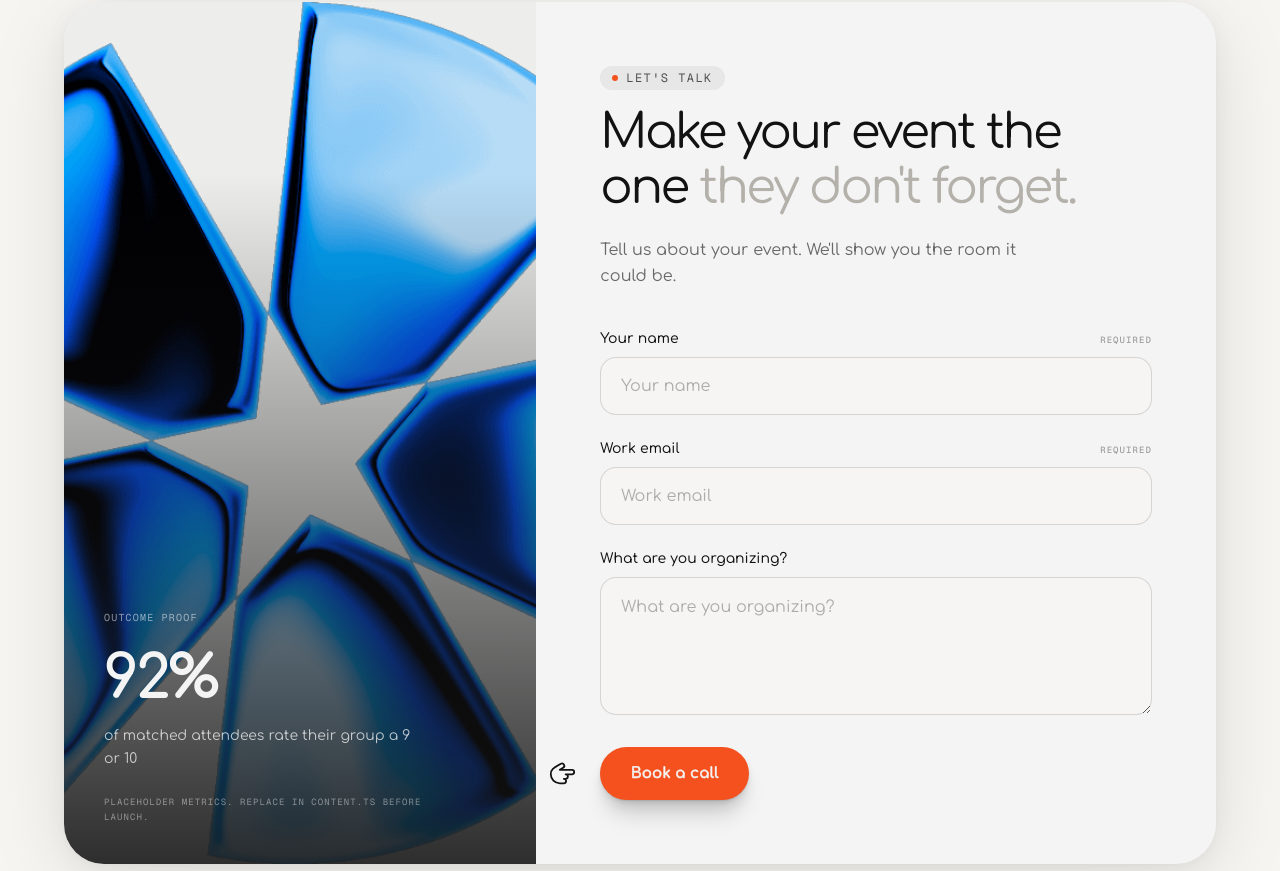
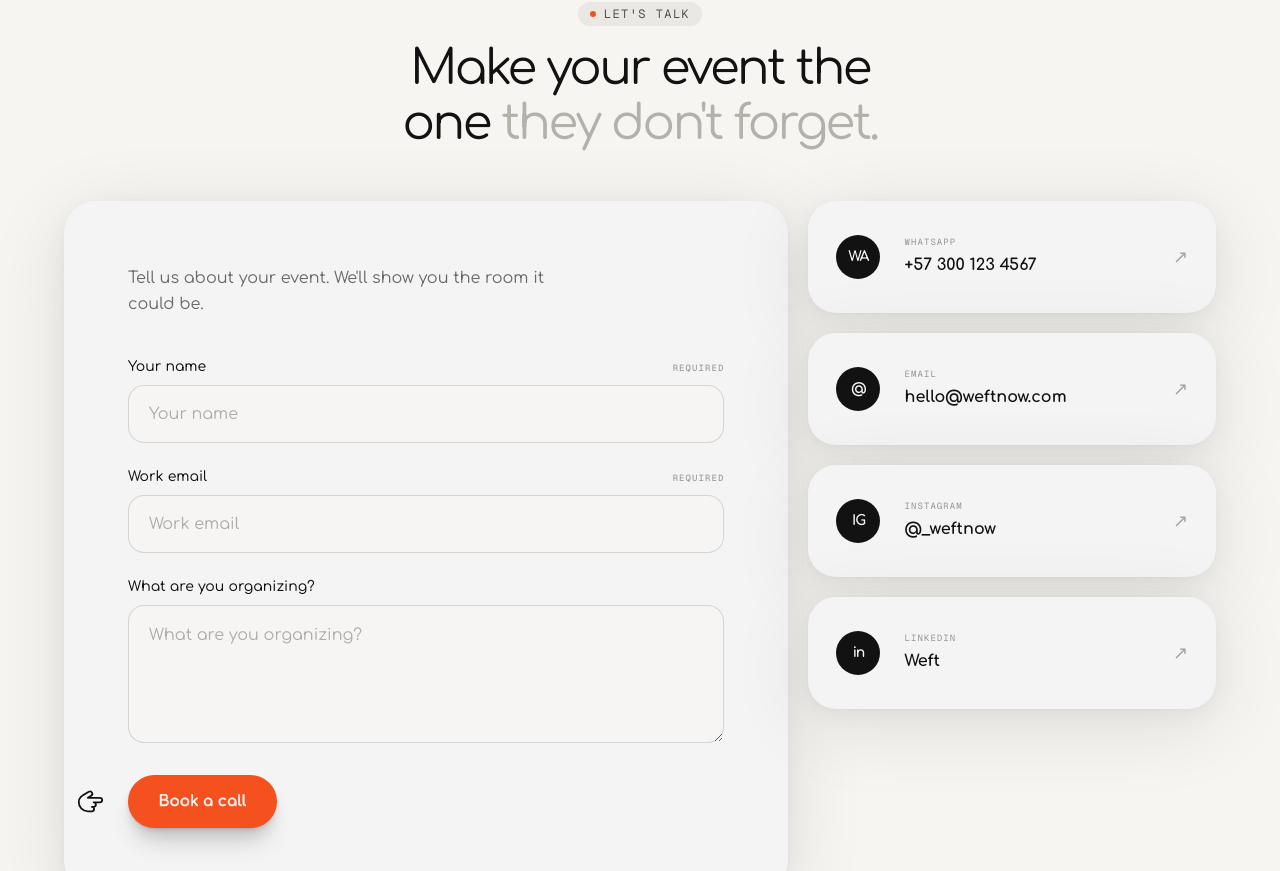
Before and after one commit to weftnow/web-frontend, a Next.js app: page / in a window 1280 px wide. Shown: the part 7697-8568 px from the top of the page. Built offline with nearby package versions, Linux system fonts and the light colour scheme.

Commit message:
feat(contact): replace media panel with contact-link rows
Drop the media/outcome-proof panel in favor of a centered heading and a
labelled aside of WhatsApp, Email, Instagram, and LinkedIn contact rows.

```diff
--- a/components/sections/Contact.tsx
+++ b/components/sections/Contact.tsx
@@ -2,13 +2,11 @@
 
 import { content } from "@/content";
 import { Eyebrow } from "@/components/ui/Eyebrow";
-import { MediaPlaceholder } from "@/components/ui/MediaPlaceholder";
 import { PremiumButton } from "@/components/ui/PremiumButton";
 import { SectionHeading } from "@/components/ui/SectionHeading";
 
 export function Contact() {
-  const { contact, media, nav, reveal } = content;
-  const proof = reveal.stats[0];
+  const { contact, nav } = content;
 
   return (
     <footer
@@ -16,44 +14,18 @@ export function Contact() {
       className="relative z-10 overflow-hidden bg-bone px-6 pt-28 md:px-10 md:pt-40"
     >
       <div className="mx-auto w-full max-w-6xl">
-        <div className="grid overflow-hidden rounded-[2rem] bg-paper shadow-[var(--shadow-media)] lg:grid-cols-[minmax(320px,0.82fr)_minmax(0,1.18fr)] lg:rounded-[2.5rem]">
-          <div className="relative min-h-[380px] overflow-hidden lg:min-h-[720px]">
-            <MediaPlaceholder
-              className="absolute inset-0 h-full w-full"
-              media={media.contact}
-              sizes="(max-width: 1023px) 100vw, 480px"
-            />
-            <div
-              aria-hidden="true"
-              className="absolute inset-0 bg-[linear-gradient(180deg,rgba(18,18,18,0.04)_20%,rgba(18,18,18,0.88)_100%)]"
-            />
-            <div className="absolute inset-x-0 bottom-0 p-7 text-paper sm:p-9 lg:p-10">
-              <p className="font-meta text-[10px] text-paper/58">Outcome proof</p>
-              <p className="mt-5 font-display text-5xl font-bold tabular-nums sm:text-6xl">
-                {proof.value}
-                {proof.suffix}
-              </p>
-              <p className="mt-3 max-w-xs text-sm leading-relaxed text-paper/76">
-                {proof.label}
-              </p>
-              <p className="font-meta mt-6 max-w-xs text-[9px] leading-relaxed text-paper/48">
-                {reveal.statsNote}
-              </p>
-            </div>
-          </div>
+        <div className="mx-auto flex max-w-2xl flex-col items-center gap-4 text-center">
+          <Eyebrow>{contact.eyebrow}</Eyebrow>
+          <SectionHeading
+            as="h2"
+            lines={contact.headline}
+            className="text-4xl text-ink md:text-5xl"
+          />
+        </div>
 
-          <div className="px-7 py-12 sm:px-10 lg:px-14 lg:py-16 xl:px-16">
-            <div className="flex flex-col items-start gap-4">
-              <Eyebrow>{contact.eyebrow}</Eyebrow>
-              <SectionHeading
-                as="h2"
-                lines={contact.headline}
-                className="max-w-2xl text-4xl text-ink md:text-5xl"
-              />
-              <p className="mt-1 max-w-md text-base leading-relaxed text-ink/62">
-                {contact.body}
-              </p>
-            </div>
+        <div className="mt-12 grid gap-5 lg:grid-cols-[minmax(0,1.28fr)_minmax(280px,0.72fr)] lg:items-stretch">
+          <div className="rounded-[2rem] bg-paper px-7 py-12 shadow-[var(--shadow-media)] sm:px-10 lg:px-14 lg:py-16 xl:px-16">
+            <p className="max-w-md text-base leading-relaxed text-ink/62">{contact.body}</p>
 
             <form
               className="mt-10 grid gap-6"
@@ -98,6 +70,12 @@ export function Contact() {
               </div>
             </form>
           </div>
+
+          <aside aria-label="Contact details" className="grid content-start gap-4 lg:gap-5">
+            {contact.links.map((item) => (
+              <ContactLink item={item} key={item.label} />
+            ))}
+          </aside>
         </div>
 
         <div className="mt-16 grid gap-8 border-t border-ink/12 py-8 md:grid-cols-[1fr_auto] md:items-end">
@@ -142,6 +120,36 @@ export function Contact() {
   );
 }
 
+function ContactLink({
+  item,
+}: {
+  item: (typeof content.contact.links)[number];
+}) {
+  return (
+    <a
+      aria-label={item.label}
+      className="group grid min-h-28 grid-cols-[3.25rem_1fr_auto] items-center gap-4 rounded-[1.75rem] bg-paper px-6 py-5 text-ink shadow-[var(--shadow-media)] transition-[transform,background-color] duration-200 hover:-translate-y-0.5 hover:bg-white focus-visible:outline-3 focus-visible:outline-offset-4 focus-visible:outline-signal sm:px-7"
+      href={item.href}
+      rel={item.external ? "noreferrer" : undefined}
+      target={item.external ? "_blank" : undefined}
+    >
+      <span
+        aria-hidden="true"
+        className="grid h-11 w-11 place-items-center rounded-full bg-ink text-sm font-bold tracking-[-0.08em] text-paper"
+      >
+        {item.mark}
+      </span>
+      <span className="grid gap-1">
+        <span className="font-meta text-[9px] text-ink/42">{item.label}</span>
+        <span className="text-sm font-semibold text-ink sm:text-base">{item.value}</span>
+      </span>
+      <span aria-hidden="true" className="text-lg text-ink/35 transition-transform duration-200 group-hover:translate-x-0.5">
+        ↗
+      </span>
+    </a>
+  );
+}
+
 function ContactField({
   autoComplete,
   id,
```
Also changed, not shown: 1 other file (tests, documents, lock files or other folders).
